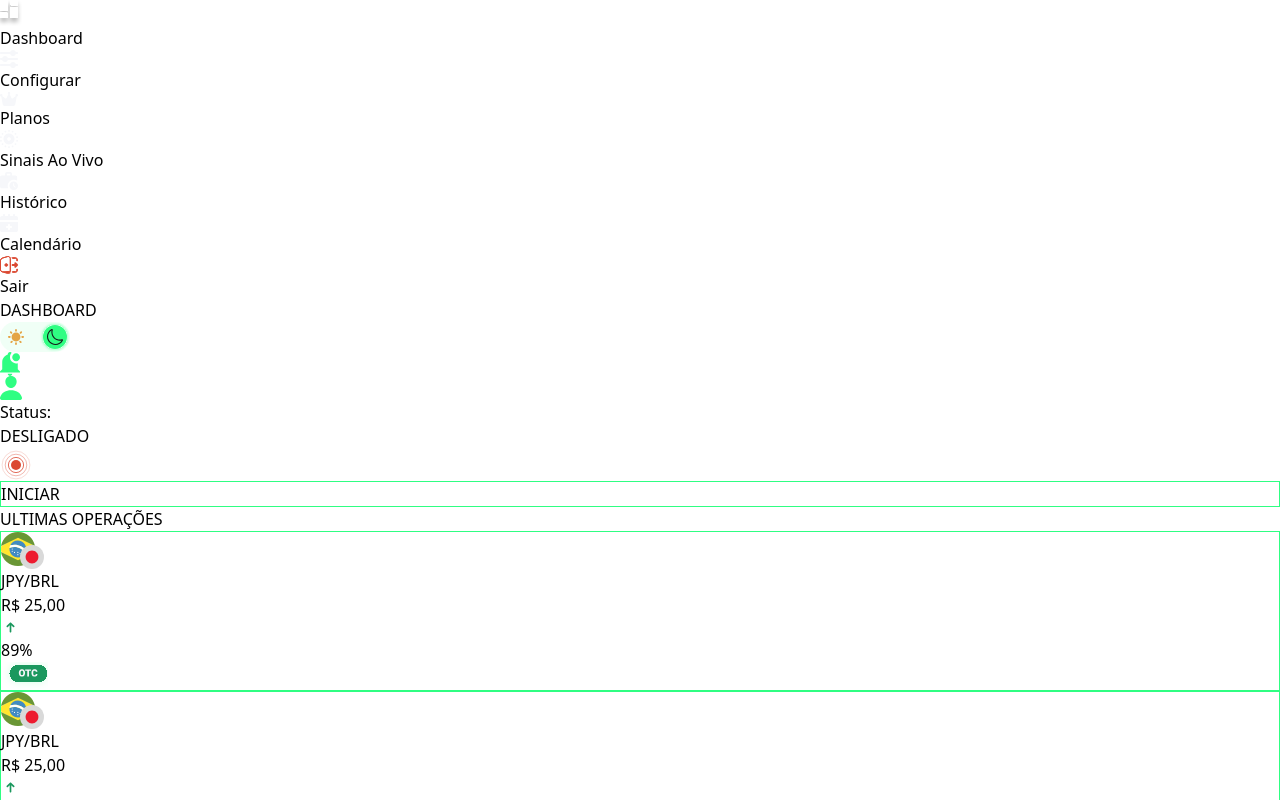
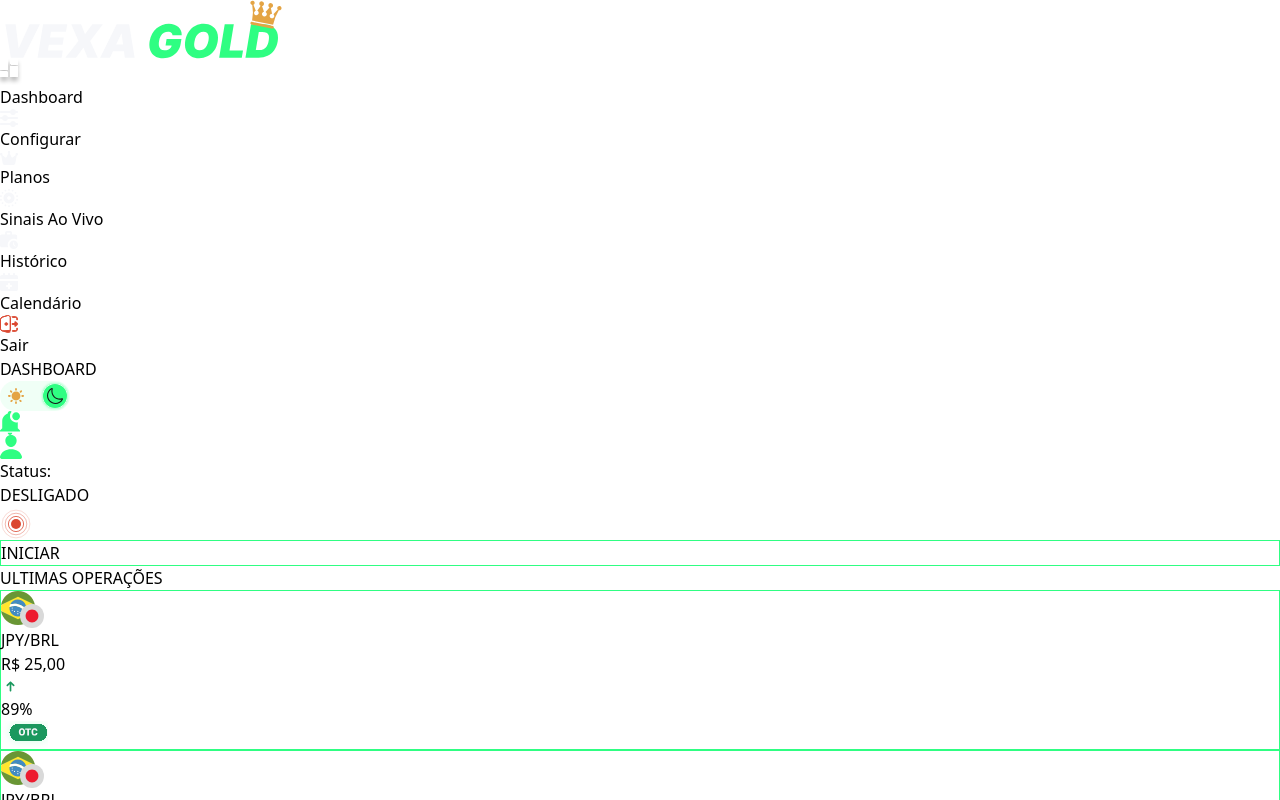
Before and after one commit to m4arthu/VexaGold, a React (Create React App) app: page / in a window 1280 px wide. Shown: the top 800 px of the page. Built offline with nearby package versions, Linux system fonts and the light colour scheme.

Commit message:
feat: sidbar component

```diff
--- a/src/Components/SidebarComponent.js
+++ b/src/Components/SidebarComponent.js
@@ -14,9 +14,10 @@ const SidebarComponent = () => {
 
   return (
     <aside className="relative bg-[#151618] w-[227px] h-[95vh] mt-2 rounded-[12px] py-4 pl-4 ml-4 flex flex-col gap-y-5 text-white">
-      {routes.map((route, index) => (
+      <img className="cursor-pointer mr-3" src="./assets/images/logo.svg" />
+     {routes.map((route, index) => (
         <div onClick={() => navigate(route.path)} key={index} className="flex h-ful  cursor-pointer">
-          <img className={`mr-2 ${location.pathname === route.path ? 'fill-[#2FFE82]' : ''}`} src={`/assets/images/icons/${route.icon}`} />
+          <img className={`mr-1 ${location.pathname === route.path ? 'fill-[#2FFE82]' : ''}`} src={`/assets/images/icons/${route.icon}`} />
           <p
             className={`ml-2 text-[12px] font-bold ${location.pathname === route.path ? 'text-[#2FFE82]' : ''}`}
           >
```
